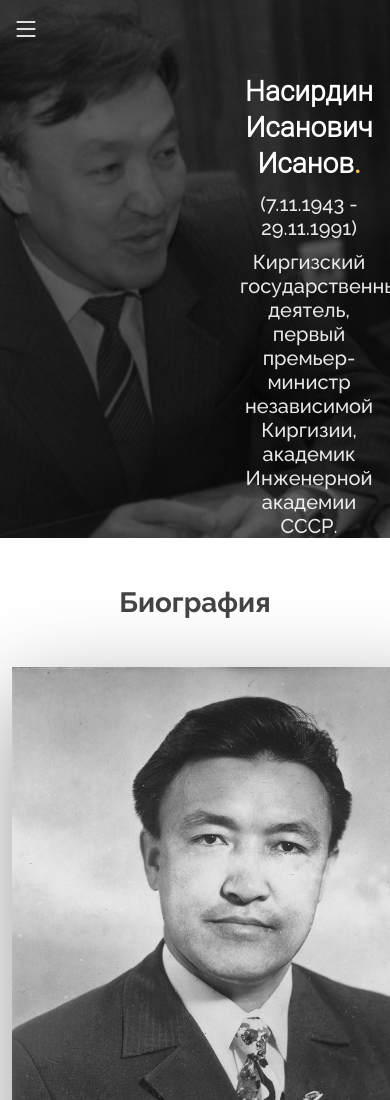
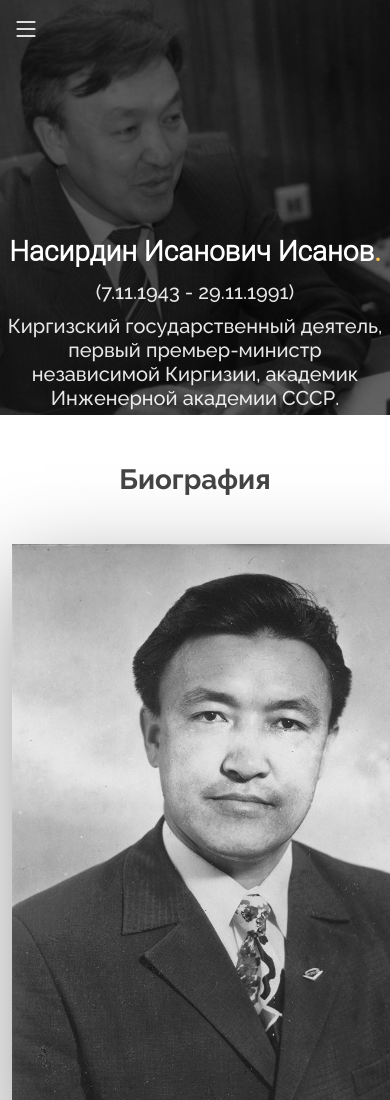
Before and after one commit to nilufar-jalolova/Nasirdin-Isanov, a plain HTML site: page index.html in a window 390 px wide. Shown: the top 1100 px of the page. Drawn offline with Linux system fonts and the light colour scheme; some packages are replaced by stand-ins of ours; a script that the page names is missing.

Commit message:
hero resp

```diff
--- a/assets/css/style.css
+++ b/assets/css/style.css
@@ -343,7 +343,24 @@ h1, h2, h3, h4, h5, h6 {
     padding-left: 15rem;
     text-align: center;
 }
+@media (max-width: 768px) {
+    #hero .container {
+        padding-top: 60%;
+        padding-left: 5px;
+        padding-right: 5px;
+        padding-bottom: 5px;
+    }
 
+    #hero h1 {
+        font-size: 16px;
+        line-height: 19px;
+    }
+
+    #hero h2 {
+        font-size: 14px;
+        line-height: 18px;
+    }
+}
 #hero h1 {
     margin: 0;
     font-size: 70px;
@@ -420,6 +437,7 @@ h1, h2, h3, h4, h5, h6 {
         line-height: 24px;
     }
 }
+
 
 /*--------------------------------------------------------------
 # Sections General
--- a/index.html
+++ b/index.html
@@ -64,9 +64,8 @@
 <!-- ======= Hero Section ======= -->
 <section id="hero" class="d-flex align-items-center justify-content-center">
     <div class="container" data-aos="fade-up">
-
-        <div class="row d-flex flex-row-reverse" data-aos="fade-up" data-aos-delay="150">
-            <div class="col-xl-6 col-lg-8">
+        <div class="row d-flex flex-row-reverse" data-aos="fade-up" data-aos-delay="100">
+            <div id="main_text" class="col-xl-6 col-lg-8 col-md-10 col-sm-10">
                 <h1>Насирдин Исанович Исанов<span>.</span></h1>
                 <h2> (7.11.1943 - 29.11.1991) </h2>
                 <h2> Киргизский государственный деятель, первый премьер-министр независимой Киргизии, академик
```
